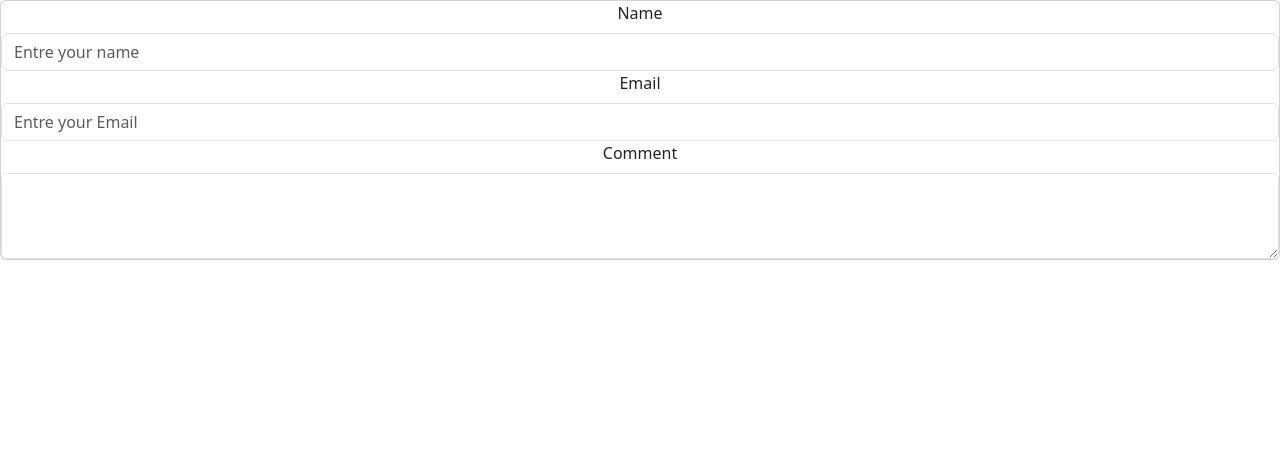
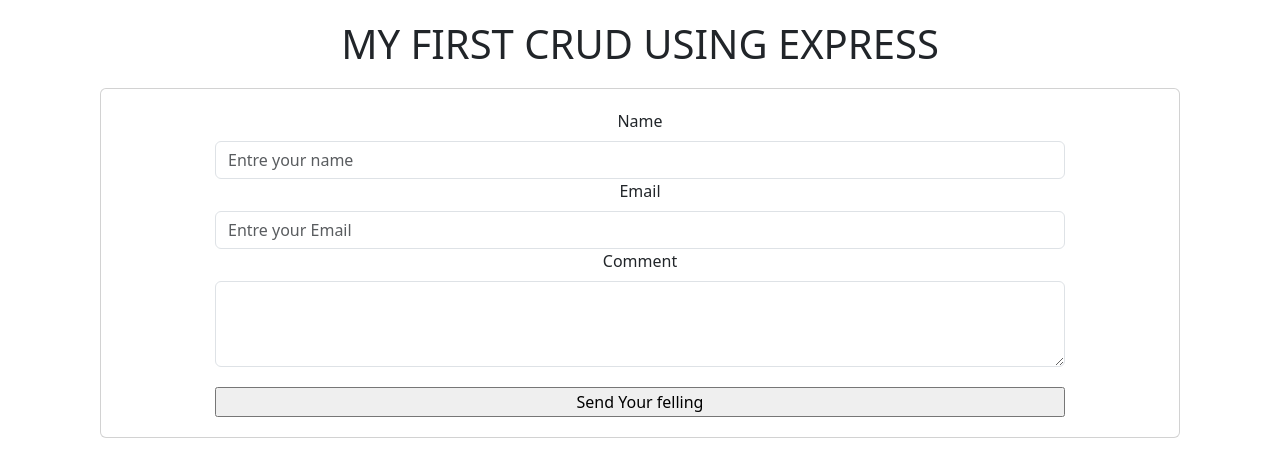
Before and after one commit to yassineboucham/CRUD-Epress.js, a plain HTML site: page index.html in a window 1280 px wide. Drawn offline with nearby package versions, Linux system fonts and the light colour scheme.

Commit message:
form styling

```diff
--- a/index.html
+++ b/index.html
@@ -8,6 +8,7 @@
     <link rel="stylesheet" href="style.css">
 </head>
 <body>
+    <h1>MY FIRST CRUD USING EXPRESS</h1>
     <div class="card text-center">
         <form action="POST">
             <label for="user_name" class="form-label">Name</label>
@@ -16,6 +17,7 @@
             <input type="email" class="form-control" id="email" placeholder="Entre your Email">
             <label for="comment" class="form-label">Comment</label>
             <textarea class="form-control" id="comment" rows="3"></textarea>
+            <input type="submit" value="Send Your felling" class="sub">
         </form>
     </div>
     <script src="https://cdn.jsdelivr.net/npm/bootstrap@5.3.3/dist/js/bootstrap.bundle.min.js" integrity="sha384-YvpcrYf0tY3lHB60NNkmXc5s9fDVZLESaAA55NDzOxhy9GkcIdslK1eN7N6jIeHz" crossorigin="anonymous"></script>
--- a/style.css
+++ b/style.css
@@ -0,0 +1,16 @@
+.text-center{
+    margin: 20px 100px 0px 100px;
+    padding: 20px;
+}
+.text-center input, .text-center textarea{
+    width: 850px;
+    margin-left: auto;
+    margin-right: auto;
+}
+.sub{
+    margin-top: 20px;
+}
+h1{
+    text-align: center;
+    margin-top: 20px;
+}
```
